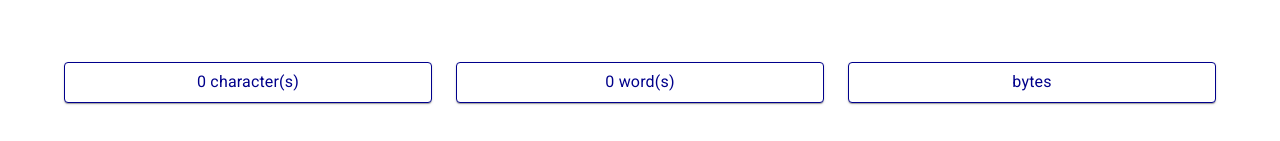
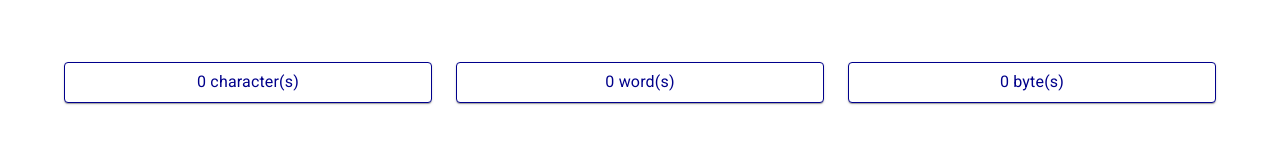
Before and after one commit to navanjani/nextjs-typescript-playground, a Next.js app: page /character-count in a window 1280 px wide. Shown: the part 703-844 px from the top of the page. Built offline with nearby package versions, Linux system fonts and the light colour scheme.

Commit message:
Add byte size count

```diff
--- a/pages/character-count.tsx
+++ b/pages/character-count.tsx
@@ -26,6 +26,10 @@ const CharacterCount: NextPage = () => {
     return str ? str.trim().split(" ").length : 0;
   };
   const numberOfWords = wordCount(text);
+
+  const byteSize = (str: string) => {
+    return str ? new Blob([str]).size : 0;
+  };
 
   return (
     <Container>
@@ -84,7 +88,7 @@ const CharacterCount: NextPage = () => {
           <Item
             sx={{ border: "1px solid #00008B", fontSize: 16, color: "#00008B" }}
           >
-            bytes
+            {byteSize(text)} byte(s)
           </Item>
         </Grid>
       </Grid>
```
